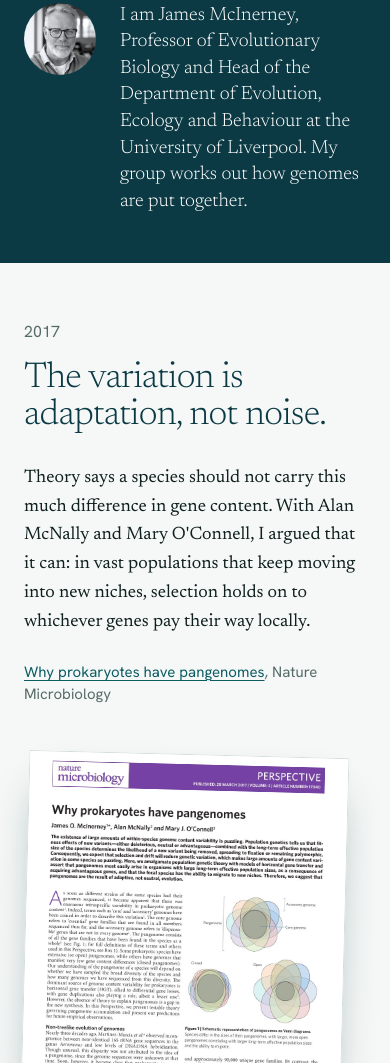
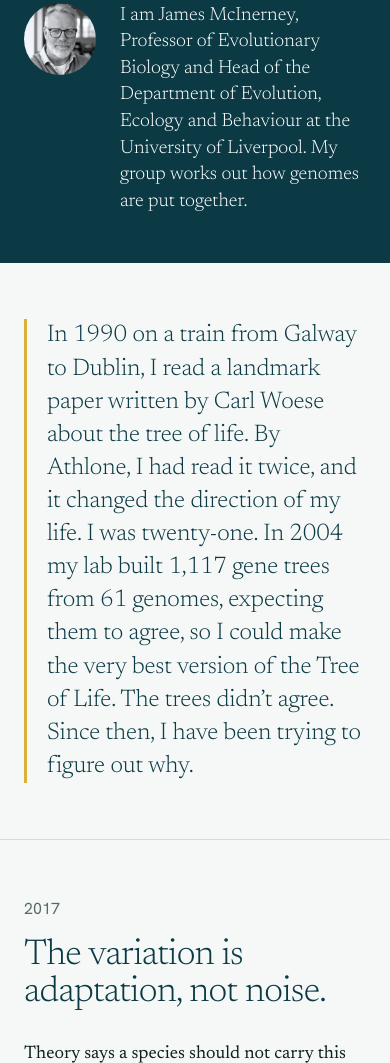
Before and after one commit to mol-evol/mol-evol.github.io, a plain HTML site: page index.html in a window 390 px wide. Shown: the part 770-1833 px from the top of the page. Drawn offline with Linux system fonts and the light colour scheme.

Commit message:
Add files via upload

```diff
--- a/index.html
+++ b/index.html
@@ -98,6 +98,10 @@ a:focus-visible { outline: 2px solid var(--gold); outline-offset: 3px; border-ra
 .byline img { width: 96px; height: 96px; object-fit: cover; object-position: 50% 20%; border-radius: 50%; flex: none; }
 .byline p { font-size: 1.3125rem; line-height: 1.4; font-weight: 300; max-width: 34em; color: #fff; }
 
+/* Origin story, in James's own words */
+.origin { padding: 6rem 0; border-bottom: 1px solid var(--rule); }
+.origin p { font-weight: 300; font-size: clamp(1.5rem, 2.5vw, 2.125rem); line-height: 1.38; letter-spacing: -0.005em; color: var(--atlantic); max-width: 27em; padding-left: 2rem; border-left: 3px solid var(--gold); }
+
 /* Paper spreads: one claim, one front page */
 .spread { min-height: 76svh; display: flex; align-items: center; padding: 4rem 0; border-bottom: 1px solid var(--rule); overflow: hidden; }
 .spread .wrap { width: 100%; display: grid; grid-template-columns: minmax(0, 1fr) 400px; gap: 5rem; align-items: center; }
@@ -160,7 +164,8 @@ footer { background: var(--deep); color: #9fbdb8; font-family: var(--sans); font
   .byline img { width: 72px; height: 72px; }
   .byline p { font-size: 1.1875rem; }
   .spread, .lead { min-height: 0; }
-  .spread, .close, .lead { padding: 3.5rem 0; }
+  .spread, .close, .lead, .origin { padding: 3.5rem 0; }
+  .origin p { padding-left: 1.25rem; }
   .close .wrap { grid-template-columns: 1fr; gap: 2.5rem; }
   .roles, .honours { grid-template-columns: 1fr 1fr; gap: 2rem; margin-top: 2.5rem; }
   .spread .wrap, .spread.flip .wrap { grid-template-columns: 1fr; gap: 3rem; }
@@ -213,6 +218,12 @@ footer { background: var(--deep); color: #9fbdb8; font-family: var(--sans); font
     </div>
   </div>
 </header>
+
+<section class="origin">
+  <div class="wrap">
+    <p>In 1990 on a train from Galway to Dublin, I read a landmark paper written by Carl Woese about the tree of life. By Athlone, I had read it twice, and it changed the direction of my life. I was twenty-one. In 2004 my lab built 1,117 gene trees from 61 genomes, expecting them to agree, so I could make the very best version of the Tree of Life. The trees didn’t agree. Since then, I have been trying to figure out why.</p>
+  </div>
+</section>
 
 <main id="science">
 
```
